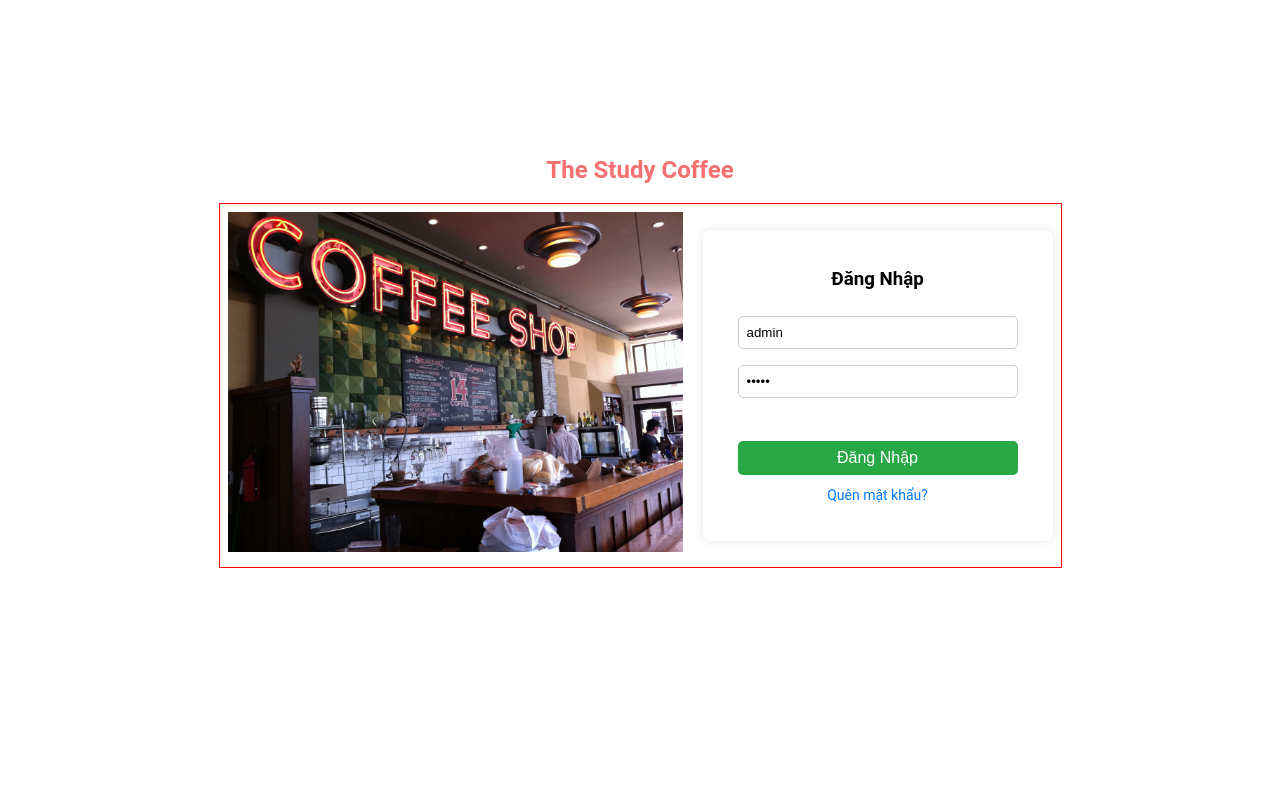
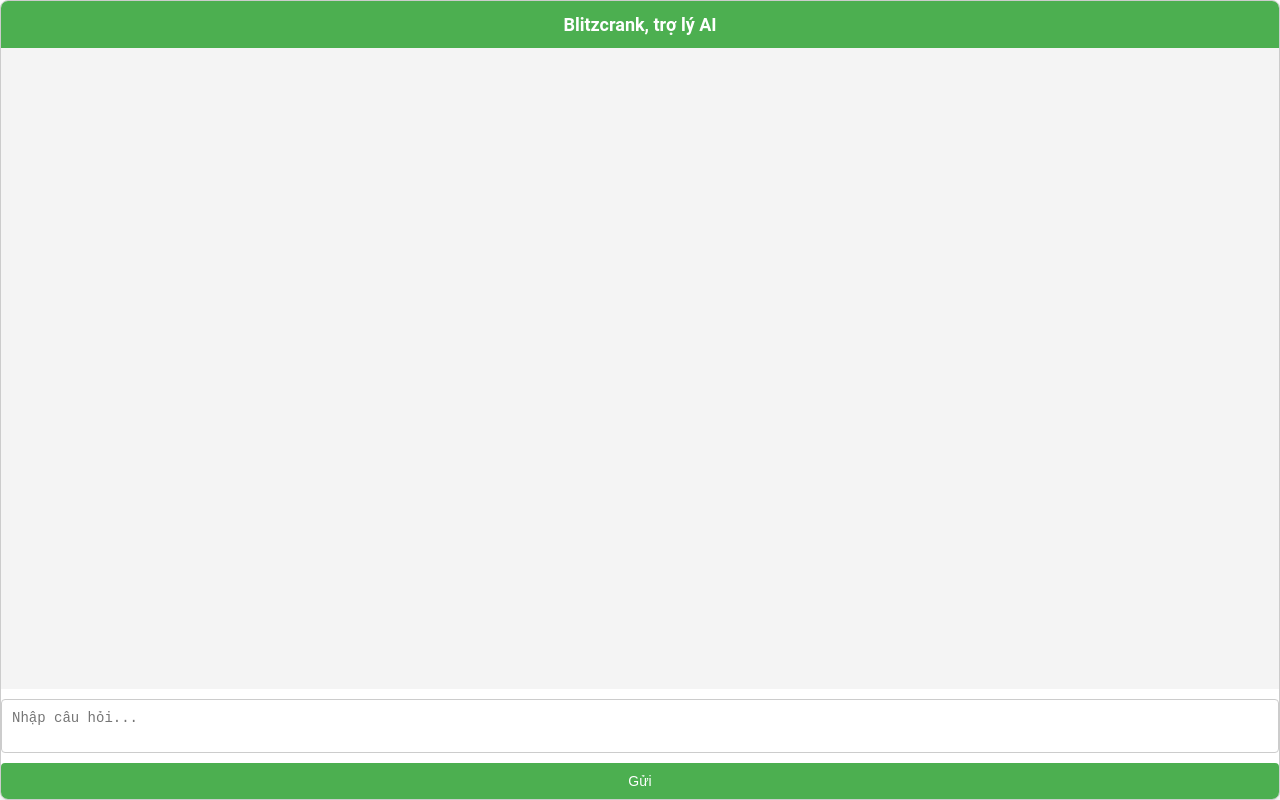
Before and after one commit to TranDucDaiPhat/ManageCoffeeShop, a React (Create React App) app in the folder frontend/: page /chatbox in a window 1280 px wide. Before the commit this address led to /. Built offline with nearby package versions, Linux system fonts and the light colour scheme; some icons are missing.

Commit message:
thêm blitrank AI , hỗ trợ khách hàng chọn món

```diff
--- a/frontend/src/App.js
+++ b/frontend/src/App.js
@@ -18,6 +18,7 @@
 import  Layout from "./components/Navbar/Layout"
 // import  Navbar from "./components/Navbar/Navbar"
 import HomePage from "./pages/homePage/HomePage";
+import Chatbox from "./pages/Chatbox/chatbox"
 
 function App() {
   return (
@@ -62,6 +63,7 @@
           <Route path="/danh-sach-san-pham" element={<ProductList />} />
           <Route path="/productStatic" element={<ProductStatic/>} />
           <Route path="/updateimg" element={<UploadImage/>} />
+          <Route path="/chatbox" element={<Chatbox/>} />
         </Routes>
       </Router>
     </AuthProvider>
--- /dev/null
+++ b/frontend/src/pages/Chatbox/chatbox.css
@@ -0,0 +1,122 @@
+/* Cấu trúc cơ bản của chatbox */
+.chatbox-container {
+  width: 100%;
+  max-width: 100%;
+  height: 100vh; /* Chiều cao của chatbox là chiều cao của một màn hình */
+  display: flex;
+  flex-direction: column;
+  border: 1px solid #ccc;
+  border-radius: 8px;
+  box-shadow: 0 4px 10px rgba(0, 0, 0, 0.1);
+  background-color: #fff;
+  overflow: hidden;
+}
+
+.chatbox-title {
+  background-color: #4caf50;
+  color: white;
+  padding: 10px;
+  text-align: center;
+  font-size: 18px;
+  font-weight: bold;
+}
+
+.chatbox-messages {
+  flex: 1;
+  padding: 10px;
+  overflow-y: auto;
+  background-color: #f4f4f4;
+  display: flex;
+  flex-direction: column;
+  gap: 10px;
+}
+
+/* Điều chỉnh vị trí tin nhắn */
+.chatbox-message {
+  display: flex;
+  gap: 10px;
+  align-items: flex-start;
+}
+
+/* Tin nhắn của chatbot (bên trái) */
+.chatbot-message {
+  justify-content: flex-start;
+}
+
+.chatbot-avatar {
+  flex-shrink: 0;
+}
+
+.chatbot-avatar-img {
+  width: 40px;
+  height: 40px;
+  border-radius: 50%;
+}
+
+.chatbox-message p {
+  margin: 0;
+  padding: 5px;
+  border-radius: 5px;
+  max-width: 70%;
+}
+
+/* Tin nhắn của người dùng (bên phải) */
+.user-message {
+  justify-content: flex-end;
+}
+
+.user-message p {
+  background-color: #e0f7fa;
+  color: #00796b;
+}
+
+.chatbot-message p {
+  background-color: #f1f1f1;
+  color: #333;
+}
+
+.chatbox-input {
+  width: 100%;
+  padding: 10px;
+  font-size: 14px;
+  border: 1px solid #ccc;
+  border-radius: 4px;
+  resize: none;
+  margin-top: 10px;
+  box-sizing: border-box;
+}
+
+.chatbox-button {
+  background-color: #4caf50;
+  color: white;
+  padding: 10px;
+  border: none;
+  border-radius: 4px;
+  font-size: 14px;
+  margin-top: 10px;
+  cursor: pointer;
+  width: 100%;
+}
+
+.chatbox-button:disabled {
+  background-color: #b2dfdb;
+  cursor: not-allowed;
+}
+
+.chatbox-button:hover:not(:disabled) {
+  background-color: #388e3c;
+}
+
+/* Đảm bảo khi không có tin nhắn thì vẫn giữ chiều cao */
+.chatbox-messages:empty {
+  display: flex;
+  justify-content: center;
+  align-items: center;
+}
+
+.chatbox-messages:empty::before {
+  content: "Hãy bắt đầu trò chuyện...";
+  color: #777;
+  font-size: 16px;
+  text-align: center;
+}
--- /dev/null
+++ b/frontend/src/pages/Chatbox/chatbox.js
@@ -0,0 +1,102 @@
+import { useState, useEffect, useRef } from "react";
+import axios from "axios";
+import "./chatbox.css";
+
+function Chatbox() {
+  const [message, setMessage] = useState(""); // tin nhắn hiện tại
+  const [messages, setMessages] = useState([]); // danh sách tin nhắn đã trao đổi
+  const [loading, setLoading] = useState(false);
+
+  const messagesEndRef = useRef(null); // Dùng để tham chiếu đến vị trí cuối cùng của danh sách tin nhắn
+
+  const sendMessage = async () => {
+    if (!message.trim()) return; // không gửi nếu tin nhắn rỗng
+    setLoading(true);
+
+    // Thêm tin nhắn người dùng vào danh sách
+    setMessages((prevMessages) => [
+      ...prevMessages,
+      { sender: "user", text: message },
+    ]);
+
+    try {
+      const res = await axios.post("http://localhost:5000/api/chat", { message });
+      const { query, result, answer } = res.data;
+
+      // Thêm kết quả chatbot vào danh sách
+      setMessages((prevMessages) => [
+        ...prevMessages,
+        { sender: "chatbot", text: answer || result || "Không có kết quả" },
+      ]);
+    } catch (err) {
+      console.error(err);
+      setMessages((prevMessages) => [
+        ...prevMessages,
+        { sender: "chatbot", text: "Đã có lỗi xảy ra" },
+      ]);
+    } finally {
+      setLoading(false);
+    }
+
+    setMessage(""); // xóa tin nhắn sau khi gửi
+  };
+
+  const handleKeyPress = (e) => {
+    if (e.key === "Enter" && !e.shiftKey) {
+      sendMessage(); // gửi tin nhắn khi nhấn Enter
+      e.preventDefault();
+    }
+  };
+
+  // Tự động cuộn xuống khi danh sách tin nhắn thay đổi
+  useEffect(() => {
+    if (messagesEndRef.current) {
+      messagesEndRef.current.scrollIntoView({ behavior: "smooth" });
+    }
+  }, [messages]);
+
+  return (
+    <div className="chatbox-container">
+      <h2 className="chatbox-title">Blitzcrank, trợ lý AI</h2>
+
+      <div className="chatbox-messages">
+        {messages.map((msg, index) => (
+          <div
+            key={index}
+            className={`chatbox-message ${msg.sender === "user" ? "user-message" : "chatbot-message"}`}
+          >
+            <div className="chatbox-avatar">
+            <img
+                src={msg.sender === "user" ? "https://th.bing.com/th/id/OIP.Do9SRoXLzoeDZjutkz8F-AHaHa?w=149&h=180&c=7&r=0&o=5&dpr=1.4&pid=1.7" : "https://th.bing.com/th/id/OIP.VrjFibWCf8EsW__VZRYjyAHaEK?rs=1&pid=ImgDetMain"}
+                alt={msg.sender}
+                className="chatbox-avatar-img"
+                style={{
+                    width: "50px",   // Điều chỉnh kích thước của avatar
+                    height: "50px",  // Điều chỉnh kích thước của avatar
+                    borderRadius: "50%",  // Làm ảnh thành hình tròn
+                    marginBottom: "5px",  // Thêm khoảng cách dưới ảnh
+                    objectFit: "cover",    // Đảm bảo hình ảnh không bị méo
+                }}/>
+
+            </div>
+            <p>{msg.text}</p>
+          </div>
+        ))}
+        <div ref={messagesEndRef} /> {/* Vị trí cuộn tới */}
+      </div>
+
+      <textarea
+        value={message}
+        onChange={(e) => setMessage(e.target.value)}
+        onKeyDown={handleKeyPress}
+        placeholder="Nhập câu hỏi..."
+        className="chatbox-input"
+      />
+      <button onClick={sendMessage} disabled={loading} className="chatbox-button">
+        {loading ? "Đang gửi..." : "Gửi"}
+      </button>
+    </div>
+  );
+}
+
+export default Chatbox;
```
